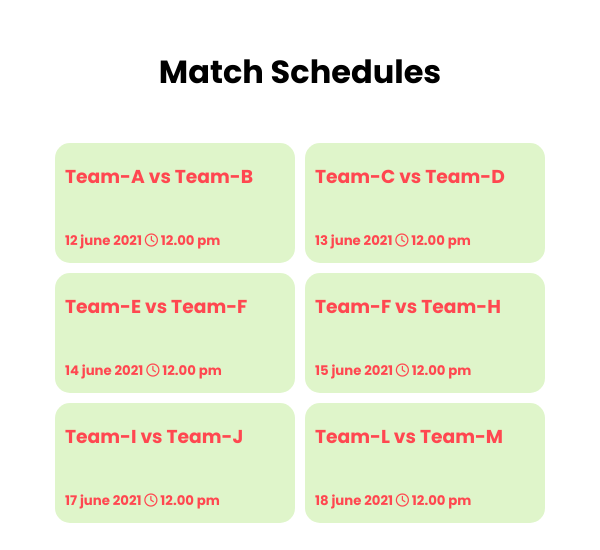
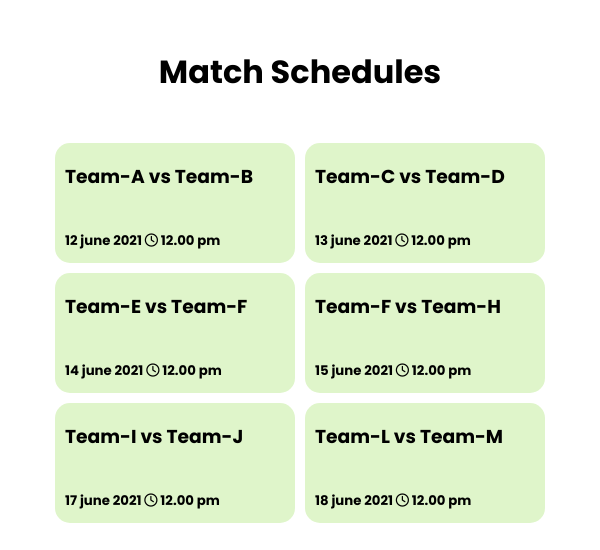
Before and after one commit to ShahNipun/football-leaderboard, a plain HTML site: page index.html in a window 600 px wide. Shown: the part 2926-3476 px from the top of the page. Drawn offline with Linux system fonts and the light colour scheme.

Commit message:
last part

```diff
--- a/styles/style.css
+++ b/styles/style.css
@@ -231,7 +231,7 @@ h5{
         }
 
 
-    .banner, .box{
+    .box-schedule, .banner, .box{
        flex-direction: column;
           }
 }
@@ -255,11 +255,11 @@ h5{
         grid-template-columns: repeat(2, 1fr);
         }
     .box-schedule{
-        color: rgb(255, 71, 80);
+
         grid-template-columns: repeat(2, 1fr);
         }
 
-    .banner, .box{
+        .box-schedule, .banner, .box{
        flex-direction: column;
           }
 }
```
Also changed, not shown: index.html (+2 -1 lines).
